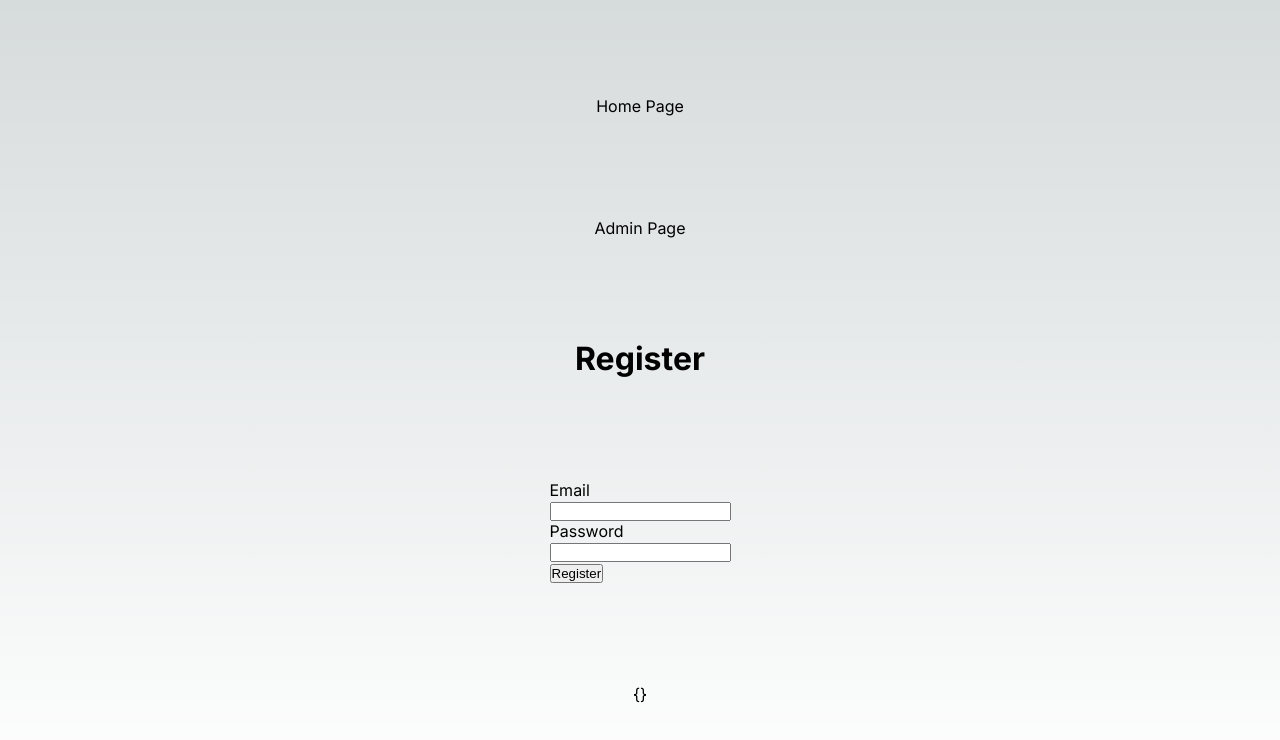
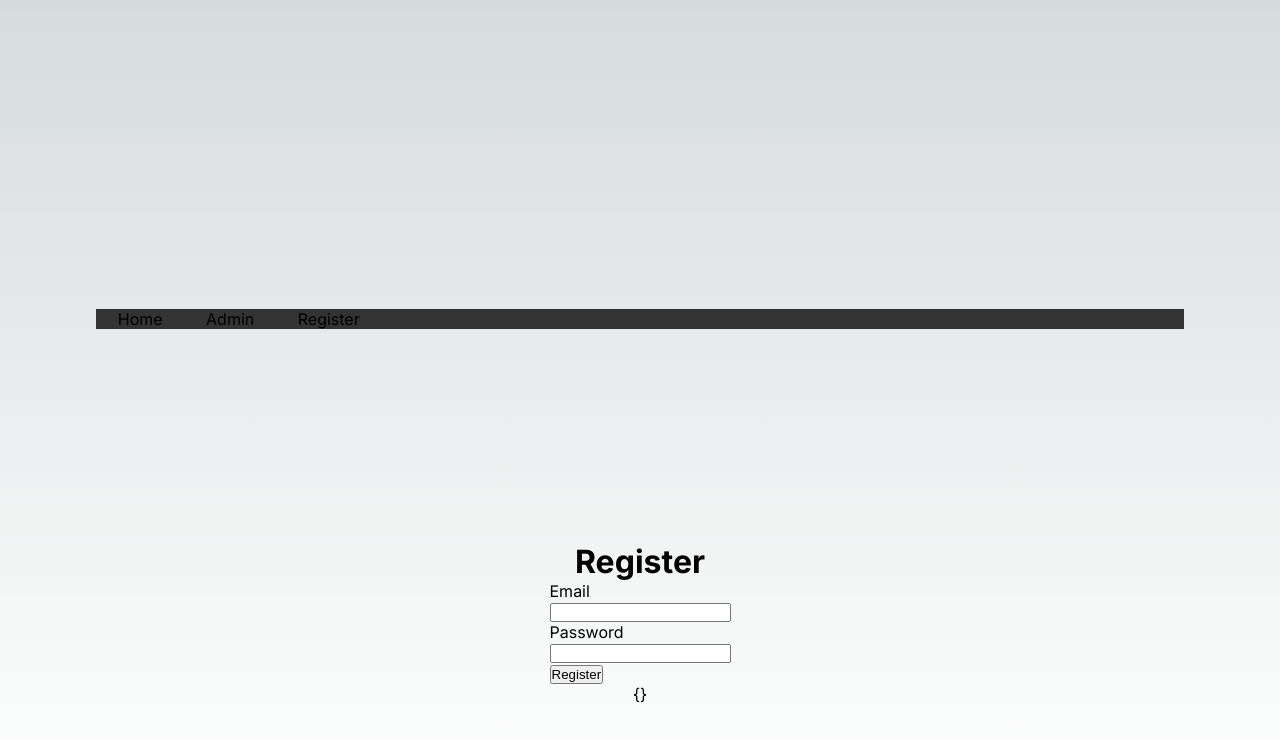
Before and after one commit to vermavarun/_TheApplication, a Next.js app in the folder Source/next-app/: page /register in a window 1280 px wide. Shown: the top 740 px of the page. Built offline with nearby package versions, Linux system fonts and the light colour scheme.

Commit message:
Add TopNav component to admin and register pages; refactor home page layout

```diff
--- a/Source/next-app/app/admin/page.tsx
+++ b/Source/next-app/app/admin/page.tsx
@@ -3,6 +3,7 @@ import React from "react";
 import styles from "./page.module.css";
 import { useEffect, useState } from "react";
 import { User } from "../interfaces/user";
+import TopNav from "../components/topnav";
 
 export default function Home() {
 
@@ -20,7 +21,7 @@ export default function Home() {
 
   return (
     <main className={styles.main}>
-      <a href="/">Home Page</a>
+      <TopNav />
       This is admin Page
       <h2>Users</h2>
       <ul>
--- /dev/null
+++ b/Source/next-app/app/components/components.css
@@ -0,0 +1,9 @@
+.topnav {
+    overflow: hidden;
+    width: 100%;
+    margin: auto;
+    background-color: #333;
+    a {
+        padding: 2%;
+    }
+}
--- /dev/null
+++ b/Source/next-app/app/components/topnav.js
@@ -0,0 +1,12 @@
+
+import '../components/components.css';
+function TopNav() {
+    return (
+        <div className="topnav">
+            <a href="/">Home</a>
+            <a href="/admin">Admin</a>
+            <a href="/register">Register</a>
+        </div>
+    );
+}
+export default TopNav;
--- a/Source/next-app/app/register/page.tsx
+++ b/Source/next-app/app/register/page.tsx
@@ -1,4 +1,5 @@
 "use client";
+import TopNav from "../components/topnav";
 import styles from "./page.module.css";
 import { FormEvent, useEffect, useState } from "react";
 
@@ -34,8 +35,7 @@ export default function Home() {
 
   return (
     <main className={styles.main}>
-      <a href="/">Home Page</a>
-      <a href="/admin">Admin Page</a>
+      <TopNav />
       <h1>Register</h1>
       <form onSubmit={onSubmit}>
         <div>Email</div>
```
Also changed, not shown: Source/next-app/app/page.tsx (+13 -14 lines).
